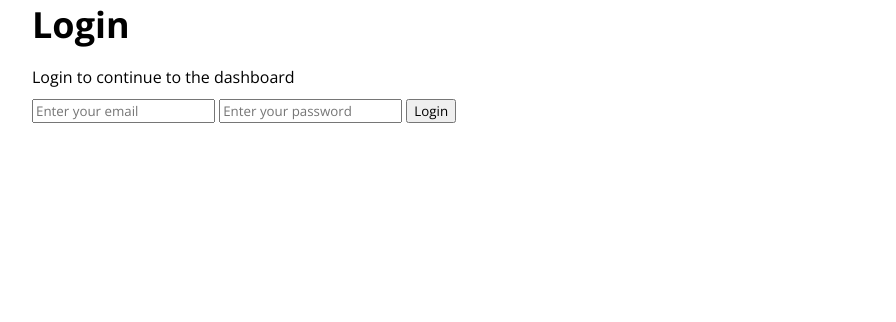
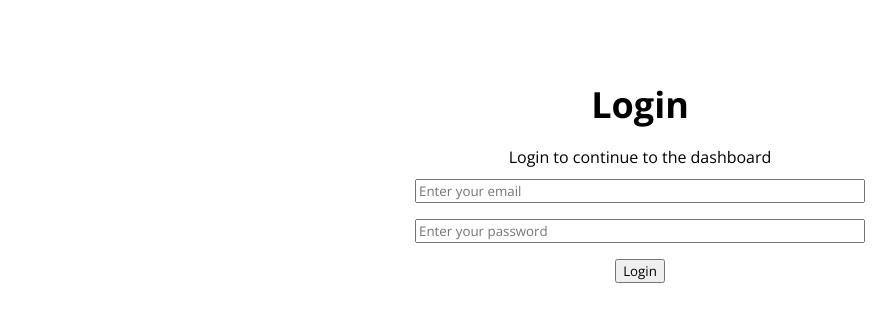
Before and after one commit to vweltje/avd-i-doorstroom-informatica, a PHP site: page /login in a window 1280 px wide. Shown: the top 322 px of the page, without its empty margins (0-896 px from the left). Run offline with PHP 8.4, Linux system fonts and the light colour scheme; style sheets or scripts are compiled from the project's sources.

Commit message:
Simple login styling

```diff
--- a/sources/scss/pages/_login.scss
+++ b/sources/scss/pages/_login.scss
@@ -1,3 +1,21 @@
 //
 // Page login
 // --------------------------------------------------
+
+#login {
+  align-items: center;
+  justify-content: center;
+  text-align: center;
+  margin-top: #{$spacing * 5};
+
+  form {
+    max-width: $breakpoint-extra-small;
+    margin: 0 auto;
+
+    input {
+      width: 100%;
+      display: block;
+      margin-bottom: $spacing;
+    }
+  }
+}
--- a/views/pages/login.php
+++ b/views/pages/login.php
@@ -6,15 +6,19 @@ require_once 'helpers/FormHelper.php';
 
 function loginView($errorMessage = '') {
     ob_start(); ?>
+    <div id="login" class="flex-column">
         <h1>Login</h1>
         <p>Login to continue to the dashboard</p>
         <?php if (!empty($errorMessage)) : ?>
             <?= message('error', $errorMessage); ?>
         <?php endif; ?>
         <form action="/login" method="post">
-            <input type="text" placeholder="Enter your email" name="email" value="<?= FormHelper::getField('email') ?>" />
-            <input type="password" placeholder="Enter your password" name="password" value="<?= FormHelper::getField('password') ?>" />
+            <div class="flex-column">
+                <input type="text" placeholder="Enter your email" name="email" value="<?= FormHelper::getField('email') ?>" />
+                <input type="password" placeholder="Enter your password" name="password" value="<?= FormHelper::getField('password') ?>" />
+            </div>
             <button type="submit">Login</button>
         </form>
+    </div>
     <?php return wrapContainer(ob_get_clean());
 }
```
